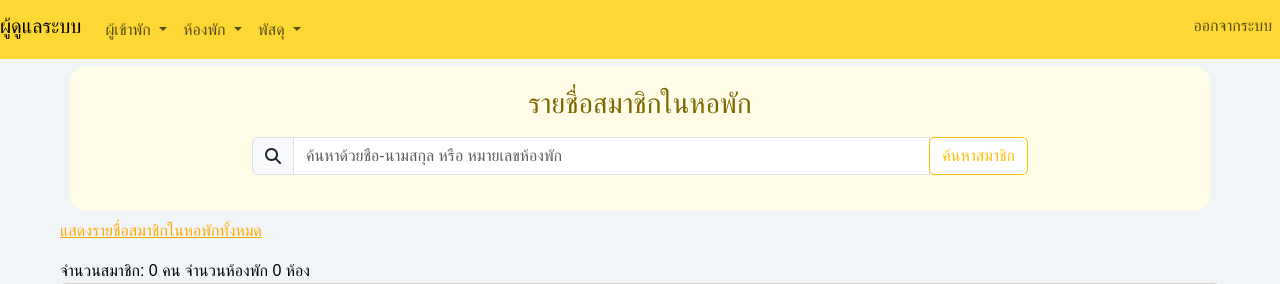
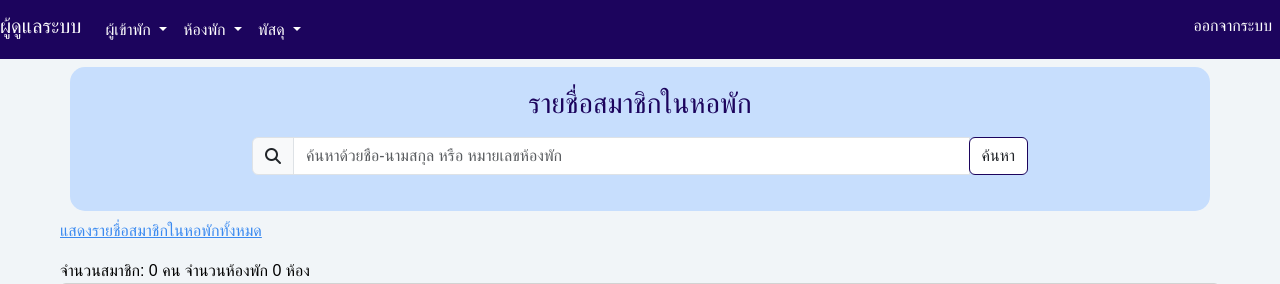
Before and after one commit to danainan/django_project, a Django app: page /home/ in a window 1280 px wide. Shown: the top 284 px of the page. Run offline with Django 4.2, Linux system fonts and the light colour scheme; the visitor is signed in with stand-in values (Sample User, id 1); data that the repository does not hold is empty; some libraries are stand-ins or nearby versions.

Commit message:
last change

```diff
--- a/project/templates/std/home.html
+++ b/project/templates/std/home.html
@@ -34,8 +34,8 @@
         }
 
         input[type=text]:focus {
-            border: #FDC350 solid 2px;
-            box-shadow: #FFFDE7 0px 0px 0px 5px;
+            border: #1C045D solid 2px;
+            box-shadow: #3b8af0 0px 0px 0px 5px;
 
         }
 
@@ -47,22 +47,24 @@
 
         #sum_all_text {
             text-decoration: underline;
-            color: #ffaa00;
+            color: #3b8af0;
+
         }
 
         #sum_all_text:hover {
-            color: #000000;
+            color: #1C045D;
         }
+
     </style>
 </head>
 <body style="background-color: #F1F5F8;">
 {% include 'std/navbar.html' %}
 
-<div class="container pt-1 mt-2 pb-2" style="background-color: #FFFDE7;border-radius: 15px;" >
+<div class="container pt-1 mt-2 pb-2" style="background-color: #c7defd;border-radius: 15px;" >
 
     <div>
 
-        <h3 class="text-center my-3" style="color: #7E6701">รายชื่อสมาชิกในหอพัก</h3>
+        <h3 class="text-center my-3" style="color: #1C045D">รายชื่อสมาชิกในหอพัก</h3>
     </div>
     <div class="container" style="padding-bottom: 12px;width: 50rem;">
             <div class="col">
@@ -84,7 +86,7 @@
                         <span class="input-group-text" id="basic-addon1"><i class="fa fa-search" aria-hidden="true"></i></span>
                         <input type="text" name="search" class="form-control" placeholder="ค้นหาด้วยชื่อ-นามสกุล หรือ หมายเลขห้องพัก" tabindex="1">
                         <div class="input-group-append">
-                            <button type="submit" class="btn btn-outline-warning bg-white">ค้นหาสมาชิก</button>
+                            <button type="submit" class="btn bg-white" style="border-color: #1C045D;">ค้นหา</button>
                         </div>
                     </div>
                 </form>
@@ -112,7 +114,7 @@
         <div class="col">
             <div class="card" style="margin-left: 60px; margin-right: 60px">
                 <div class="card-body">
-                    <div style="max-height:500px; overflow-y: auto; scrollbar-width: thin; scrollbar-color: gray gray;">
+                    <div style="max-height:500px; overflow-y: auto; scrollbar-width: thin; scrollbar-color: grey grey;">
                     <table class="table table-striped">
 
                         <thead>
@@ -135,8 +137,8 @@
                                 <td>{{ u.last_name }}</td>
                                 <td>{{ u.line_id }}</td>
                                 <td>
-                                    <a href="/project/update-users/{{ u.id }}" class="btn btn-outline-warning md-sm ">แก้ไข</a>
-                                    <a href="/project/delete-users/{{ u.id }}" class="btn btn-outline-danger md-sm">ลบ</a>
+                                    <a href="/project/update-users/{{ u.id }}" class="btn btn-warning md-sm "><i class="fa fa-pencil-square-o"></i> แก้ไข</a>
+                                    <a href="/project/delete-users/{{ u.id }}" class="btn btn-danger md-sm "><i class="fa fa-trash-o"></i> ลบ</a>
 
                                 </td>
                             </tr>
--- a/project/templates/std/navbar.html
+++ b/project/templates/std/navbar.html
@@ -1,13 +1,13 @@
-<nav class="navbar navbar-expand-lg" style="background-color: #FDD835;">
-  <a class="navbar-brand h5" href="/project/home">ผู้ดูแลระบบ</a>
+<nav class="navbar navbar-expand-lg" style="background-color: #1c045d;">
+  <a class="navbar-brand h5 text-white" href="/project/home">ผู้ดูแลระบบ</a>
   <button class="navbar-toggler" type="button" data-toggle="collapse" data-target="#navbarSupportedContent" aria-controls="navbarSupportedContent" aria-expanded="false" aria-label="Toggle navigation">
       <span class="navbar-toggler-icon"></span>
   </button>
 
-  <div class="collapse navbar-collapse" id="navbarSupportedContent">
+  <div class="collapse navbar-collapse" id="navbarSupportedContent" >
       <ul class="navbar-nav me-auto">
           <li class="nav-item dropdown">
-            <a class="nav-link dropdown-toggle" href="#" id="navbarDropdown" role="button" data-bs-toggle="dropdown" aria-expanded="false">
+            <a class="nav-link dropdown-toggle text-white" href="#" id="navbarDropdown" role="button" data-bs-toggle="dropdown" aria-expanded="false">
               ผู้เข้าพัก
             </a>
             <ul class="dropdown-menu" aria-labelledby="navbarDropdown">
@@ -16,7 +16,7 @@
             </ul>
           </li>
           <li class="nav-item dropdown">
-            <a class="nav-link dropdown-toggle" href="#" id="navbarDropdown" role="button" data-bs-toggle="dropdown" aria-expanded="false">
+            <a class="nav-link dropdown-toggle text-white" href="#" id="navbarDropdown" role="button" data-bs-toggle="dropdown" aria-expanded="false">
               ห้องพัก
             </a>
             <ul class="dropdown-menu" aria-labelledby="navbarDropdown">
@@ -27,7 +27,7 @@
           </li>
 
           <li class="nav-item dropdown">
-            <a class="nav-link dropdown-toggle" href="#" id="navbarDropdown" role="button" data-bs-toggle="dropdown" aria-expanded="false">
+            <a class="nav-link dropdown-toggle text-white" href="#" id="navbarDropdown" role="button" data-bs-toggle="dropdown" aria-expanded="false">
               พัสดุ
             </a>
             <ul class="dropdown-menu" aria-labelledby="navbarDropdown">
@@ -41,8 +41,14 @@
       </ul>
       <ul class="navbar-nav">
           <li class="nav-item">
-              <a class="nav-link h5 " href="/project/logout">ออกจากระบบ</a>
+              <a class="nav-link h5 text-white" href="/project/logout">ออกจากระบบ</a>
           </li>
       </ul>
   </div>
 </nav>
+
+<style>
+  .dropdown-item:hover{
+    background-color: #C7DEFD;
+  }
+</style>
--- a/project/templates/std/rooms_list.html
+++ b/project/templates/std/rooms_list.html
@@ -12,6 +12,7 @@
     <script src="https://cdn.jsdelivr.net/npm/bootstrap@5.3.0/dist/js/bootstrap.bundle.min.js"
         integrity="sha384-geWF76RCwLtnZ8qwWowPQNguL3RmwHVBC9FhGdlKrxdiJJigb/j/68SIy3Te4Bkz"
         crossorigin="anonymous"></script>
+    <script src="https://kit.fontawesome.com/b56c1cd1e7.js" crossorigin="anonymous"></script>
 
     <title>รายการห้องพักทั้งหมด</title>
 
@@ -86,9 +87,9 @@
                                     <td>{{ room.room_number }}</td>
                                     <td>{{ room.room_capacity }}</td>
                                     <td>
-                                        <a href="{% url 'update_room' room.id %}" class="btn btn-warning">แก้ไข</a>
+                                        <a href="{% url 'update_room' room.id %}" class="btn btn-warning"><i class="fa fa-pencil-square-o"></i> แก้ไข</a>
                                         {% if not room.has_users %}
-                                        <a href="{% url 'delete_room' room.id %}" class="btn btn-danger">ลบ</a>
+                                        <a href="{% url 'delete_room' room.id %}" class="btn btn-danger"><i class="fa fa-trash-o"></i> ลบ</a>
                                         {% else %}
                                         <button class="btn btn-danger" disabled>ลบ</button>
                                         <span class="text-danger">มีผู้เข้าพักอยู่ในห้องนี้</span>
```
Also changed, not shown: ocr/templates/navbar.html (+13 -7 lines), project/templates/std/add_room.html (+16 -5 lines), project/templates/std/add_u.html (+13 -6 lines), project/templates/std/summary.html (+9 -8 lines).
